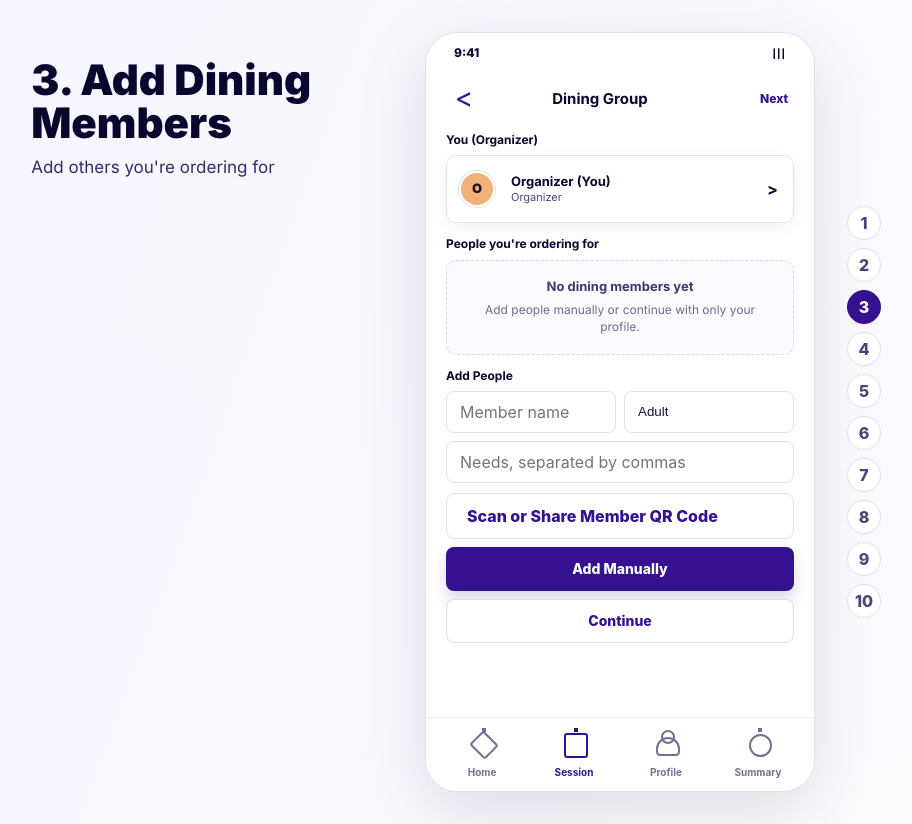
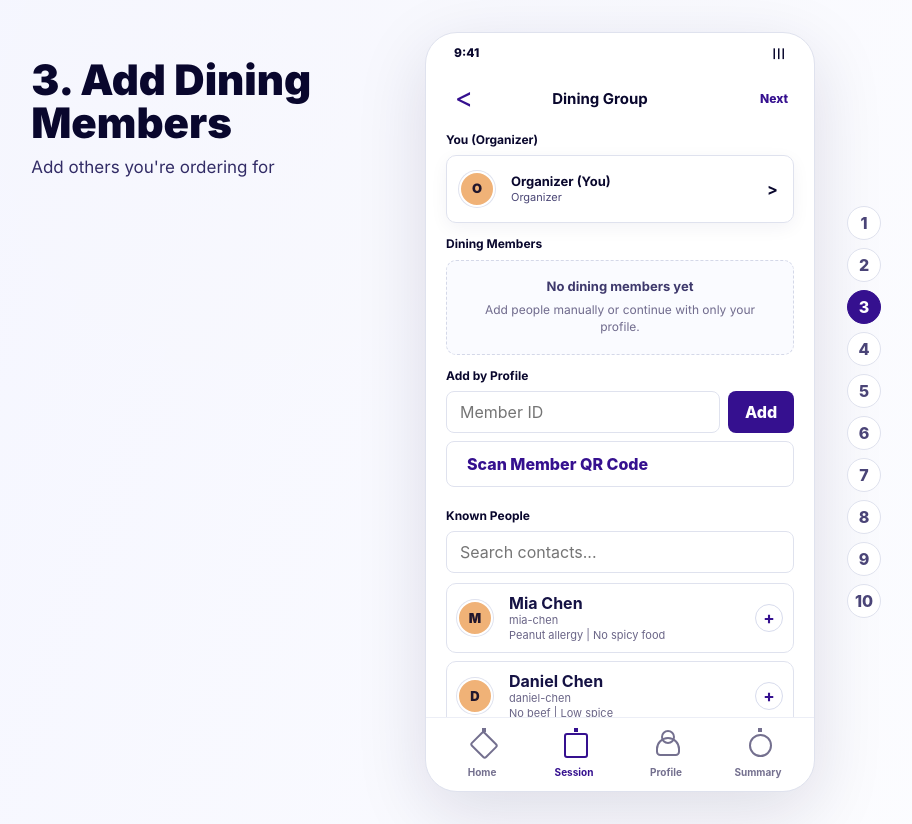
Before and after one commit to cthziun/MenuSafe, a React (Vite) app: page / in a window 1280 px wide. Both pictures are taken after a click on the button "Session". Shown: the whole page, without its empty margins (20-932 px from the left). Built offline with nearby package versions, Linux system fonts and the light colour scheme.

Commit message:
Add contact-based dining member flow

```diff
--- /dev/null
+++ b/src/data/demoPeople.json
@@ -0,0 +1,57 @@
+[
+  {
+    "id": "mia-chen",
+    "name": "Mia Chen",
+    "role": "Child",
+    "avatar": "MC",
+    "dietary": [],
+    "hard": ["Peanuts"],
+    "soft": ["Spicy"],
+    "preferences": ["No raw vegetables"],
+    "notes": ["Peanut allergy", "No spicy food"]
+  },
+  {
+    "id": "daniel-chen",
+    "name": "Daniel Chen",
+    "role": "Adult",
+    "avatar": "DC",
+    "dietary": [],
+    "hard": ["Beef"],
+    "soft": ["Spicy"],
+    "preferences": ["Low spice"],
+    "notes": ["No beef", "Low spice"]
+  },
+  {
+    "id": "grandma-lin",
+    "name": "Grandma Lin",
+    "role": "Senior",
+    "avatar": "GL",
+    "dietary": ["Low sodium"],
+    "hard": ["Shellfish"],
+    "soft": ["High sodium"],
+    "preferences": ["Soft textures"],
+    "notes": ["No shellfish", "Low salt"]
+  },
+  {
+    "id": "alex-wu",
+    "name": "Alex Wu",
+    "role": "Adult",
+    "avatar": "AW",
+    "dietary": ["Vegetarian"],
+    "hard": ["Meat stock", "Pork", "Beef"],
+    "soft": ["Eggs"],
+    "preferences": [],
+    "notes": ["Vegetarian", "No meat stock"]
+  },
+  {
+    "id": "sam-park",
+    "name": "Sam Park",
+    "role": "Adult",
+    "avatar": "SP",
+    "dietary": ["Gluten-free"],
+    "hard": ["Gluten", "Wheat"],
+    "soft": [],
+    "preferences": [],
+    "notes": ["Gluten-free"]
+  }
+]
--- a/src/main.jsx
+++ b/src/main.jsx
@@ -1,5 +1,6 @@
 import React, { useEffect, useMemo, useState } from "react";
 import { createRoot } from "react-dom/client";
+import demoPeople from "./data/demoPeople.json";
 import "./styles.css";
 
 const STORAGE_KEY = "dinetogether.app.v2";
@@ -344,8 +345,14 @@ function ProfileScreen({ app, updateApp, go, canProceed, showToast }) {
 }
 
 function GroupScreen({ app, updateApp, go, showToast }) {
-  const [form, setForm] = useState({ name: "", role: "Adult", notes: "" });
+  const [form, setForm] = useState({ name: "", role: "Adult", hard: "", soft: "", preferences: "" });
+  const [memberId, setMemberId] = useState("");
+  const [query, setQuery] = useState("");
   const organizerName = app.profile.name || "Organizer";
+  const addedIds = new Set(app.members.map((member) => member.id));
+  const visiblePeople = demoPeople.filter((person) =>
+    `${person.name} ${person.id} ${person.notes.join(" ")}`.toLowerCase().includes(query.toLowerCase())
+  );
 
   function addMember() {
     if (!form.name.trim()) {
@@ -356,14 +363,49 @@ function GroupScreen({ app, updateApp, go, showToast }) {
       id: cryptoId(),
       name: form.name.trim(),
       role: form.role,
-      notes: splitList(form.notes)
+      hard: splitList(form.hard),
+      soft: splitList(form.soft),
+      preferences: splitList(form.preferences),
+      notes: unique([...splitList(form.hard), ...splitList(form.soft), ...splitList(form.preferences)])
     };
     updateApp({ members: [...app.members, member] });
-    setForm({ name: "", role: "Adult", notes: "" });
+    setForm({ name: "", role: "Adult", hard: "", soft: "", preferences: "" });
   }
 
   function removeMember(id) {
     updateApp({ members: app.members.filter((member) => member.id !== id) });
+  }
+
+  function addKnownPerson(person) {
+    if (addedIds.has(person.id)) {
+      removeMember(person.id);
+      return;
+    }
+    updateApp({
+      members: [
+        ...app.members,
+        {
+          id: person.id,
+          name: person.name,
+          role: person.role,
+          hard: person.hard || [],
+          soft: person.soft || [],
+          preferences: person.preferences || [],
+          notes: person.notes || []
+        }
+      ]
+    });
+  }
+
+  function addByMemberId() {
+    const cleanId = memberId.trim().toLowerCase();
+    const person = demoPeople.find((item) => item.id.toLowerCase() === cleanId);
+    if (!person) {
+      showToast("No demo contact found for that ID");
+      return;
+    }
+    addKnownPerson(person);
+    setMemberId("");
   }
 
   return (
@@ -372,16 +414,36 @@ function GroupScreen({ app, updateApp, go, showToast }) {
       <SectionTitle title="You (Organizer)" />
       <MemberCard member={{ name: organizerName, role: "Organizer", notes: profileNotes(app.profile) }} organizer />
 
-      <SectionTitle title="People you're ordering for" />
+      <SectionTitle title="Dining Members" />
       {app.members.length ? (
         <div className="stack">
           {app.members.map((member) => <MemberCard key={member.id} member={member} onRemove={() => removeMember(member.id)} />)}
         </div>
       ) : (
-        <EmptyState title="No dining members yet" text="Add people manually or continue with only your profile." />
+          <EmptyState title="No dining members yet" text="Add people manually or continue with only your profile." />
       )}
 
-      <SectionTitle title="Add People" />
+      <SectionTitle title="Add by Profile" />
+      <div className="member-id-row">
+        <input className="field" value={memberId} onChange={(event) => setMemberId(event.target.value)} placeholder="Member ID" />
+        <button onClick={addByMemberId}>Add</button>
+      </div>
+      <button className="list-action" onClick={() => showToast("Demo QR found: " + makeJoinCode(organizerName))}>Scan Member QR Code</button>
+
+      <SectionTitle title="Known People" />
+      <input className="search" value={query} onChange={(event) => setQuery(event.target.value)} placeholder="Search contacts..." />
+      <div className="contact-list">
+        {visiblePeople.map((person) => (
+          <ContactCard
+            key={person.id}
+            person={person}
+            selected={addedIds.has(person.id)}
+            onClick={() => addKnownPerson(person)}
+          />
+        ))}
+      </div>
+
+      <SectionTitle title="Manual Guest Profile" />
       <div className="form-grid">
         <input className="field" value={form.name} onChange={(event) => setForm({ ...form, name: event.target.value })} placeholder="Member name" />
         <select className="field" value={form.role} onChange={(event) => setForm({ ...form, role: event.target.value })}>
@@ -389,10 +451,11 @@ function GroupScreen({ app, updateApp, go, showToast }) {
           <option>Child</option>
           <option>Senior</option>
         </select>
-        <input className="field wide" value={form.notes} onChange={(event) => setForm({ ...form, notes: event.target.value })} placeholder="Needs, separated by commas" />
+        <input className="field wide" value={form.hard} onChange={(event) => setForm({ ...form, hard: event.target.value })} placeholder="Hard restrictions, separated by commas" />
+        <input className="field wide" value={form.soft} onChange={(event) => setForm({ ...form, soft: event.target.value })} placeholder="Soft preferences, separated by commas" />
+        <input className="field wide" value={form.preferences} onChange={(event) => setForm({ ...form, preferences: event.target.value })} placeholder="Other notes, separated by commas" />
       </div>
-      <button className="list-action" onClick={() => showToast("Share code: " + makeJoinCode(organizerName))}>Scan or Share Member QR Code</button>
-      <button className="primary" onClick={addMember}>Add Manually</button>
+      <button className="primary" onClick={addMember}>Add Guest</button>
       <button className="secondary" onClick={() => go(3)}>Continue</button>
     </Screen>
   );
@@ -737,8 +800,14 @@ function SummaryScreen({ go, selectedDishes, app, updateApp, showToast, resetSes
 }
 
 function analyzeMenu(items, profile, members) {
-  const groupTerms = unique([...profile.hard, ...members.flatMap((member) => member.notes || [])]);
-  const softTerms = profile.soft;
+  const groupTerms = unique([
+    ...profile.hard,
+    ...members.flatMap((member) => [...(member.hard || []), ...(member.notes || [])])
+  ]);
+  const softTerms = unique([
+    ...profile.soft,
+    ...members.flatMap((member) => member.soft || [])
+  ]);
 
   return items.map((item, index) => {
     const searchText = getDishSearchText(item);
@@ -953,6 +1022,20 @@ function MemberCard({ member, organizer, onRemove }) {
   );
 }
 
+function ContactCard({ person, selected, onClick }) {
+  return (
+    <button className={`contact-card ${selected ? "selected" : ""}`} onClick={onClick}>
+      <Avatar name={person.avatar || person.name} />
+      <span>
+        <strong>{person.name}</strong>
+        <small>{person.id}</small>
+        <small>{(person.notes || []).slice(0, 2).join(" | ")}</small>
+      </span>
+      <b>{selected ? "x" : "+"}</b>
+    </button>
+  );
+}
+
 function DishGroup({ dishes, empty, selectedIds, toggleSelected }) {
   if (!dishes.length) return <EmptyState title={empty} text="Add more menu information to improve suggestions." />;
   return (
--- a/src/styles.css
+++ b/src/styles.css
@@ -563,6 +563,76 @@ select.field {
   color: #35108f;
   font-weight: 800;
   margin-bottom: 8px;
+}
+
+.member-id-row {
+  display: grid;
+  grid-template-columns: 1fr 66px;
+  gap: 8px;
+  margin-bottom: 8px;
+}
+
+.member-id-row button {
+  border: 0;
+  border-radius: 8px;
+  color: #fff;
+  background: #35108f;
+  font-weight: 850;
+}
+
+.contact-list {
+  display: grid;
+  gap: 8px;
+  margin-top: 10px;
+}
+
+.contact-card {
+  width: 100%;
+  min-height: 62px;
+  border: 1px solid #dfe2ee;
+  border-radius: 10px;
+  background: #fff;
+  display: grid;
+  grid-template-columns: 42px minmax(0, 1fr) 30px;
+  gap: 10px;
+  align-items: center;
+  padding: 9px 10px;
+  color: #151244;
+  text-align: left;
+}
+
+.contact-card.selected {
+  border-color: #35108f;
+  background: #f7f4ff;
+}
+
+.contact-card span {
+  min-width: 0;
+}
+
+.contact-card strong,
+.contact-card small {
+  display: block;
+  overflow-wrap: anywhere;
+}
+
+.contact-card small {
+  color: #6a6587;
+  font-size: 11px;
+  line-height: 1.35;
+}
+
+.contact-card b {
+  width: 28px;
+  height: 28px;
+  border-radius: 50%;
+  display: grid;
+  place-items: center;
+  justify-self: end;
+  color: #35108f;
+  border: 1px solid #d8dced;
+  background: #fff;
+  font-size: 17px;
 }
 
 .import-stack {
```
